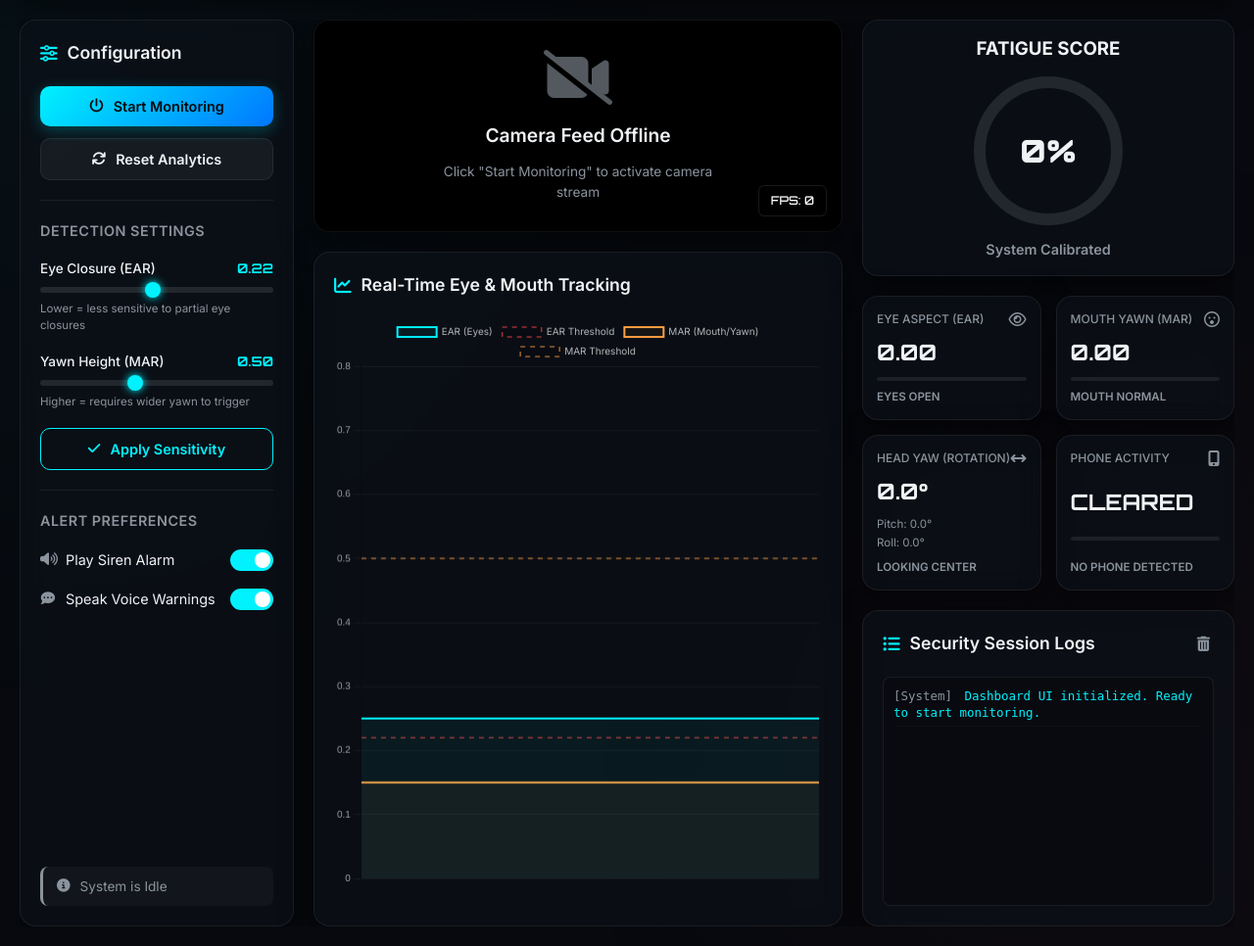
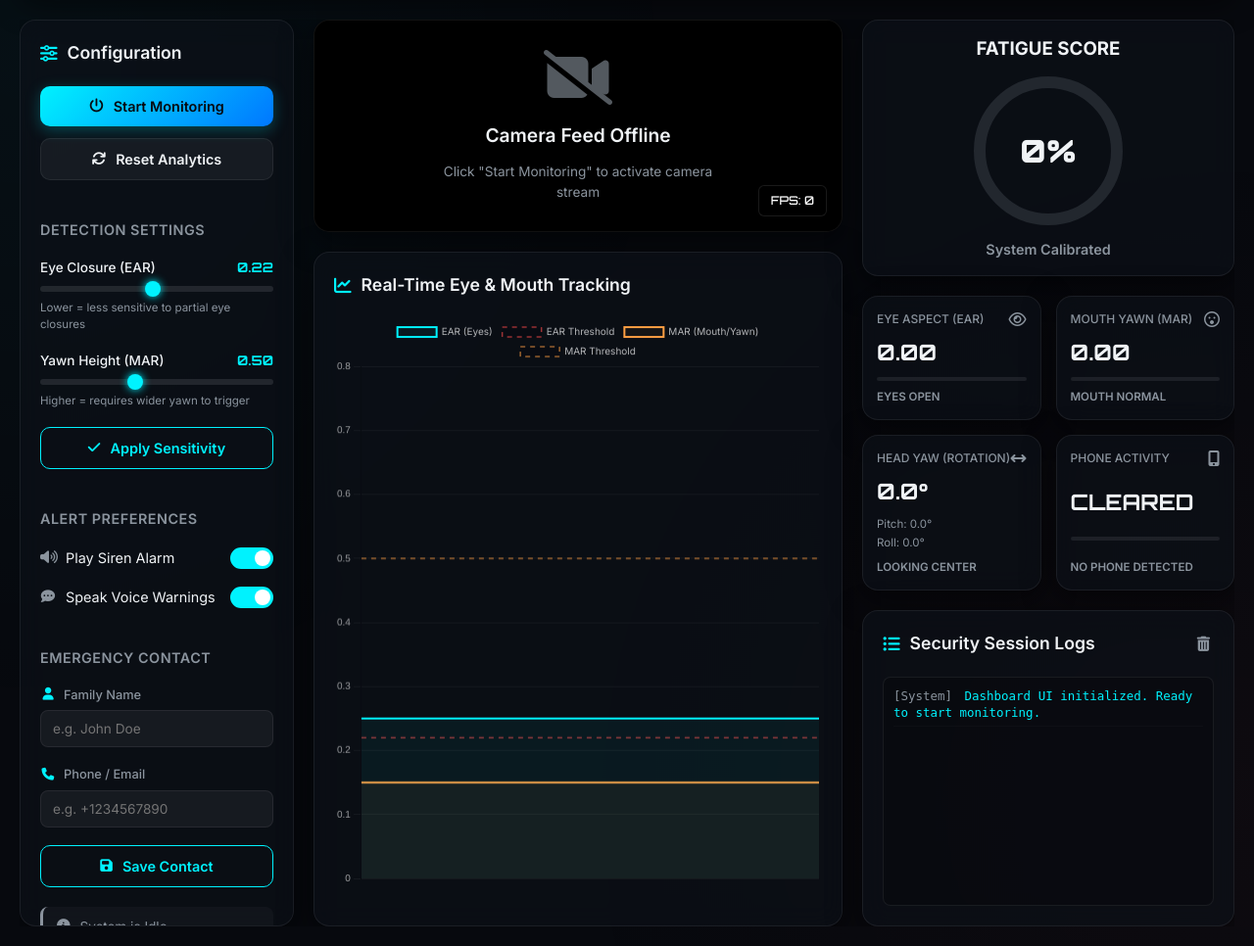
Before and after one commit to Snnehamaurya/Driver-Drowsiness-Detection-System, a Flask app: page / in a window 1280 px wide. Shown: the part 89-1055 px from the top of the page at 98% size. Run offline with Flask 3, Linux system fonts and the light colour scheme; some libraries are stand-ins or nearby versions.

Commit message:
Add emergency contact inputs and 1-minute eyes-closed geolocation email dispatch

```diff
--- a/app.py
+++ b/app.py
@@ -10,6 +10,38 @@ app = Flask(__name__)
 socketio = SocketIO(app, cors_allowed_origins="*", async_mode='gevent')
 
 monitor = DrowsinessMonitor()
+
+import os
+
+# Email SMTP settings (Set these via environment variables, or edit placeholders here)
+SENDER_EMAIL = os.environ.get('SENDER_EMAIL', 'snnehamaurya123@gmail.com')
+SENDER_PASSWORD = os.environ.get('SENDER_PASSWORD', 'xoynizwublylnhez') # Gmail App Password (16 chars)
+SMTP_SERVER = os.environ.get('SMTP_SERVER', 'smtp.gmail.com')
+SMTP_PORT = int(os.environ.get('SMTP_PORT', 465))
+
+def send_email_alert(recipient_email, subject, body):
+    """Sends email alert via SMTP_SSL using configured sender credentials."""
+    import smtplib
+    from email.mime.text import MIMEText
+
+    if SENDER_EMAIL == 'your_email@gmail.com' or SENDER_PASSWORD == 'your_app_password':
+        print("[EMAIL WARNING] Email credentials not configured in app.py. Skipping email send.")
+        return False
+
+    try:
+        msg = MIMEText(body)
+        msg['Subject'] = subject
+        msg['From'] = SENDER_EMAIL
+        msg['To'] = recipient_email
+
+        with smtplib.SMTP_SSL(SMTP_SERVER, SMTP_PORT) as server:
+            server.login(SENDER_EMAIL, SENDER_PASSWORD)
+            server.send_message(msg)
+        print(f"[EMAIL SUCCESS] Email alert successfully sent to {recipient_email}")
+        return True
+    except Exception as e:
+        print(f"[EMAIL ERROR] Failed to send email to {recipient_email}: {e}")
+        return False
 
 @app.route('/')
 def index():
@@ -58,6 +90,103 @@ def control():
 
     return jsonify({"error": "Invalid action"}), 400
 
+@app.route('/api/emergency', methods=['POST'])
+def emergency_alert():
+    """Endpoint triggered when the driver's eyes remain closed for more than 1 minute.
+    Logs coordinates, maps link, and saved contact details, saving them to emergency logs.
+    """
+    import os
+    import csv
+    from datetime import datetime
+
+    data = request.json or {}
+    name = data.get('name', 'Unknown Family Contact')
+    contact = data.get('contact', 'Unknown Contact Details')
+    latitude = data.get('latitude')
+    longitude = data.get('longitude')
+    maps_link = data.get('maps_link')
+
+    timestamp = datetime.now().strftime('%Y-%m-%d %H:%M:%S')
+
+    # Output to the server logs
+    print(f"\n========================================================")
+    print(f"[EMERGENCY ALERT TRIGGERED - {timestamp}]")
+    print(f"Driver has had eyes closed continuously for > 1 minute!")
+    print(f"Dispatched location to: {name} ({contact})")
+    if maps_link:
+        print(f"Live Location URL: {maps_link} (Lat: {latitude}, Lon: {longitude})")
+    else:
+        print(f"Live Location URL: NOT AVAILABLE (Geolocation permission denied/timeout)")
+    print(f"========================================================\n")
+
+    # Save to a local CSV file for persistent logs
+    log_dir = 'logs'
+    log_file = os.path.join(log_dir, 'emergency_alerts.csv')
+
+    try:
+        if not os.path.exists(log_dir):
+            os.makedirs(log_dir)
+
+        file_exists = os.path.isfile(log_file)
+        with open(log_file, mode='a', newline='', encoding='utf-8') as f:
+            writer = csv.writer(f)
+            if not file_exists:
+                writer.writerow(['Timestamp', 'Contact Name', 'Contact Info', 'Latitude', 'Longitude', 'Maps Link'])
+            writer.writerow([timestamp, name, contact, latitude or 'N/A', longitude or 'N/A', maps_link or 'N/A'])
+    except Exception as e:
+        print(f"Error saving emergency log: {e}")
+
+    # Send real email alert if recipient is an email address
+    if '@' in contact:
+        subject = f"Sentinel AI - EMERGENCY ALERT: Driver Unresponsive"
+        body = (
+            f"EMERGENCY WARNING\n\n"
+            f"The Sentinel AI driver monitoring system has detected that the driver has been unresponsive "
+            f"with eyes closed for more than 1 minute.\n\n"
+            f"Driver live location URL: {maps_link or 'UNAVAILABLE (geolocation permission denied)'}\n"
+            f"GPS Coordinates: Latitude {latitude or 'N/A'}, Longitude {longitude or 'N/A'}\n"
+            f"Timestamp: {timestamp}\n\n"
+            f"Please check on them immediately."
+        )
+        send_email_alert(contact, subject, body)
+    else:
+        print(f"[EMAIL INFO] Contact '{contact}' is not a valid email address. Skipping email alert transmission.")
+
+    # =========================================================================
+    # TWILIO SMS / SMTP EMAIL INTEGRATION GUIDE FOR PRODUCTION DEPLOYMENT
+    # =========================================================================
+    # A developer can easily trigger a real SMS alert using Twilio:
+    #
+    # from twilio.rest import Client
+    # client = Client("TWILIO_ACCOUNT_SID", "TWILIO_AUTH_TOKEN")
+    # message = client.messages.create(
+    #     body=f"EMERGENCY: The driver has been unresponsive with eyes closed for > 1 min. Live location: {maps_link}",
+    #     from_="+1XXXXXXXXXX", # Twilio Phone Number
+    #     to=contact
+    # )
+    #
+    # Or send an Email via standard Python SMTP:
+    #
+    # import smtplib
+    # from email.mime.text import MIMEText
+    # msg = MIMEText(f"EMERGENCY ALERT: Eyes closed > 1 min.\nLive Location: {maps_link}")
+    # msg['Subject'] = "Sentinel AI - Driver Emergency Alert"
+    # msg['From'] = "alerts@sentinelai.com"
+    # msg['To'] = contact
+    # with smtplib.SMTP_SSL("smtp.gmail.com", 465) as server:
+    #     server.login("your_email@gmail.com", "your_app_password")
+    #     server.send_message(msg)
+    # =========================================================================
+
+    return jsonify({
+        "status": "success",
+        "message": "Emergency alert logged on server and location logged",
+        "dispatched_to": {
+            "name": name,
+            "contact": contact
+        }
+    })
+
 if __name__ == '__main__':
     # Use SocketIO run instead of app.run
     socketio.run(app, host='0.0.0.0', port=5000, debug=True, use_reloader=False, allow_unsafe_werkzeug=True)
--- a/static/css/style.css
+++ b/static/css/style.css
@@ -395,6 +395,57 @@ input[type="range"]::-webkit-slider-thumb:hover {
 .slider-help {
     font-size: 0.72rem;
     color: var(--text-secondary);
+}
+
+/* Text Inputs */
+.input-container {
+    display: flex;
+    flex-direction: column;
+    gap: 6px;
+    width: 100%;
+}
+
+.input-label {
+    font-size: 0.8rem;
+    font-weight: 500;
+    color: var(--text-secondary);
+    display: flex;
+    align-items: center;
+    gap: 8px;
+}
+
+.input-label i {
+    width: 16px;
+    text-align: center;
+    color: var(--cyan);
+}
+
+.text-input {
+    background: rgba(255, 255, 255, 0.05);
+    border: 1px solid var(--border-color);
+    border-radius: 8px;
+    padding: 10px 12px;
+    color: var(--text-primary);
+    font-family: var(--font-stack);
+    font-size: 0.85rem;
+    outline: none;
+    transition: var(--transition);
+    width: 100%;
+}
+
+.text-input:focus {
+    border-color: var(--cyan);
+    box-shadow: 0 0 8px var(--cyan-glow);
+    background: rgba(255, 255, 255, 0.08);
+}
+
+body.light-mode .text-input {
+    background: rgba(0, 0, 0, 0.03);
+    color: var(--text-primary-light);
+}
+
+body.light-mode .text-input:focus {
+    background: rgba(0, 0, 0, 0.05);
 }
 
 /* Toggle Switches */
--- a/static/js/dashboard.js
+++ b/static/js/dashboard.js
@@ -63,6 +63,11 @@ document.addEventListener('DOMContentLoaded', () => {
     const systemStatusInd = document.getElementById('system-status-indicator');
     const fpsCounter = document.getElementById('fps-counter');
 
+    // Emergency Contact Selectors
+    const emergencyNameInput = document.getElementById('emergency-name');
+    const emergencyContactInput = document.getElementById('emergency-contact');
+    const saveEmergencyBtn = document.getElementById('save-emergency-btn');
+
     // ----------------------------------------------------
     // State Variables
     // ----------------------------------------------------
@@ -87,6 +92,10 @@ document.addEventListener('DOMContentLoaded', () => {
     let audioCtx = null;
     let alarmInterval = null;
     let lastSpokenTime = 0;
+
+    // Emergency Contact & Timer State
+    let eyesClosedStartTimestamp = null;
+    let emergencyAlertSent = false;
 
     // ----------------------------------------------------
     // Initialization: Chart.js Setup
@@ -207,6 +216,30 @@ document.addEventListener('DOMContentLoaded', () => {
         marThreshVal.textContent = parseFloat(e.target.value).toFixed(2);
     });
 
+    // Load saved Emergency Contact details
+    const loadEmergencyContact = () => {
+        const name = localStorage.getItem('emergencyName') || '';
+        const contact = localStorage.getItem('emergencyContact') || '';
+        emergencyNameInput.value = name;
+        emergencyContactInput.value = contact;
+    };
+    loadEmergencyContact();
+
+    // Save Emergency Contact details
+    saveEmergencyBtn.addEventListener('click', () => {
+        const name = emergencyNameInput.value.trim();
+        const contact = emergencyContactInput.value.trim();
+
+        localStorage.setItem('emergencyName', name);
+        localStorage.setItem('emergencyContact', contact);
+
+        if (name && contact) {
+            appendLog(`Emergency Contact saved: ${name} (${contact})`, 'success');
+        } else {
+            appendLog(`Emergency Contact cleared / empty.`, 'warn');
+        }
+    });
+
     // ----------------------------------------------------
     // Helper Functions
     // ----------------------------------------------------
@@ -219,6 +252,59 @@ document.addEventListener('DOMContentLoaded', () => {
 
         logStream.appendChild(entry);
         logStream.scrollTop = logStream.scrollHeight;
+    }
+
+    function sendEmergencyAlert(lat, lon, mapsLink) {
+        const familyName = localStorage.getItem('emergencyName') || 'Emergency Contact';
+        const familyContact = localStorage.getItem('emergencyContact') || '';
+
+        appendLog(`Initiating dispatch of live location to family contact: ${familyName}...`, 'warn');
+
+        fetch('/api/emergency', {
+            method: 'POST',
+            headers: { 'Content-Type': 'application/json' },
+            body: JSON.stringify({
+                name: familyName,
+                contact: familyContact,
+                latitude: lat,
+                longitude: lon,
+                maps_link: mapsLink
+            })
+        })
+        .then(res => {
+            if (!res.ok) throw new Error("Server responded with error status");
+            return res.json();
+        })
+        .then(data => {
+            appendLog(`EMERGENCY: Location successfully dispatched to ${familyName} (${familyContact})!`, 'critical');
+            speakVoiceWarning(`Emergency warning: Live location sent to emergency contact.`);
+        })
+        .catch(err => {
+            console.error("Emergency dispatch API failed: ", err);
+            appendLog(`Failed to dispatch emergency API: ${err.message}`, 'critical');
+        });
+    }
+
+    function triggerEmergencyAlert() {
+        if (navigator.geolocation) {
+            navigator.geolocation.getCurrentPosition(
+                (position) => {
+                    const lat = position.coords.latitude;
+                    const lon = position.coords.longitude;
+                    const mapsLink = `https://www.google.com/maps?q=${lat},${lon}`;
+                    sendEmergencyAlert(lat, lon, mapsLink);
+                },
+                (error) => {
+                    console.error("Geolocation error: ", error);
+                    appendLog(`Geolocation warning: could not retrieve coordinates (${error.message}). Sending alert without coordinates.`, 'warn');
+                    sendEmergencyAlert(null, null, null);
+                },
+                { enableHighAccuracy: true, timeout: 5000, maximumAge: 0 }
+            );
+        } else {
+            appendLog(`Geolocation not supported by browser. Sending alert without coordinates.`, 'warn');
+            sendEmergencyAlert(null, null, null);
+        }
     }
 
     clearLogsBtn.addEventListener('click', () => {
@@ -558,12 +644,49 @@ document.addEventListener('DOMContentLoaded', () => {
         systemStatusInd.className = `system-status-indicator ${statusClass}`;
         systemStatusInd.innerHTML = `<i class="fa-solid fa-circle-info"></i> ${activeStatusText}`;
 
+        // --- 1-Minute Eyes-Closed Emergency Tracker ---
+        let emergencyCountdownText = null;
+        if (stats.face_detected && stats.ear < stats.ear_thresh) {
+            if (!eyesClosedStartTimestamp) {
+                eyesClosedStartTimestamp = Date.now();
+            }
+            const elapsedMs = Date.now() - eyesClosedStartTimestamp;
+            const elapsedSecs = Math.floor(elapsedMs / 1000);
+            const remainingSecs = Math.max(0, 60 - elapsedSecs);
+
+            if (elapsedSecs >= 60) {
+                if (!emergencyAlertSent) {
+                    emergencyAlertSent = true;
+                    appendLog("CRITICAL: Eyes closed for more than 1 minute!", "critical");
+                    triggerEmergencyAlert();
+                }
+                emergencyCountdownText = "EMERGENCY ALERT DISPATCHED!";
+            } else {
+                emergencyCountdownText = `Emergency dispatch in ${remainingSecs}s!`;
+                if (elapsedSecs > 0 && elapsedSecs % 5 === 0) {
+                    // Throttled log warning
+                    const familyName = localStorage.getItem('emergencyName') || 'Emergency Contact';
+                    appendLog(`Safety Alert: Eyes closed for ${elapsedSecs}s. Dispatching to ${familyName} in ${remainingSecs}s!`, 'warn');
+                }
+            }
+        } else {
+            if (eyesClosedStartTimestamp) {
+                appendLog("Eyes opened or face lost. Resetting emergency countdown timer.", "info");
+            }
+            eyesClosedStartTimestamp = null;
+            emergencyAlertSent = false;
+        }
+
         // Canvas overlay warning banner
         if (alertActive) {
             overlayAlert.classList.add('active');
             alertTitle.textContent = stats.status_message;
             if (stats.drowsy) {
-                alertDesc.textContent = "Sustained Eye Closure: Please Open Eyes!";
+                if (emergencyCountdownText) {
+                    alertDesc.textContent = `Sustained Eye Closure: ${emergencyCountdownText}`;
+                } else {
+                    alertDesc.textContent = "Sustained Eye Closure: Please Open Eyes!";
+                }
             } else if (stats.phone_alert) {
                 alertDesc.textContent = "Cell Phone Usage is Forbidden While Driving!";
             } else {
--- a/templates/index.html
+++ b/templates/index.html
@@ -113,6 +113,28 @@
                             <span class="slider round"></span>
                         </label>
                     </div>
+                </div>
+
+                <hr class="separator">
+
+                <!-- Emergency Contact Settings -->
+                <div class="panel-section">
+                    <h3>Emergency Contact</h3>
+                    <div class="input-container">
+                        <label class="input-label" for="emergency-name">
+                            <i class="fa-solid fa-user"></i> Family Name
+                        </label>
+                        <input type="text" id="emergency-name" class="text-input" placeholder="e.g. John Doe">
+                    </div>
+                    <div class="input-container">
+                        <label class="input-label" for="emergency-contact">
+                            <i class="fa-solid fa-phone"></i> Phone / Email
+                        </label>
+                        <input type="text" id="emergency-contact" class="text-input" placeholder="e.g. +1234567890">
+                    </div>
+                    <button class="btn btn-outline btn-block" id="save-emergency-btn">
+                        <i class="fa-solid fa-floppy-disk"></i> Save Contact
+                    </button>
                 </div>
 
                 <!-- Footer Status -->
```
